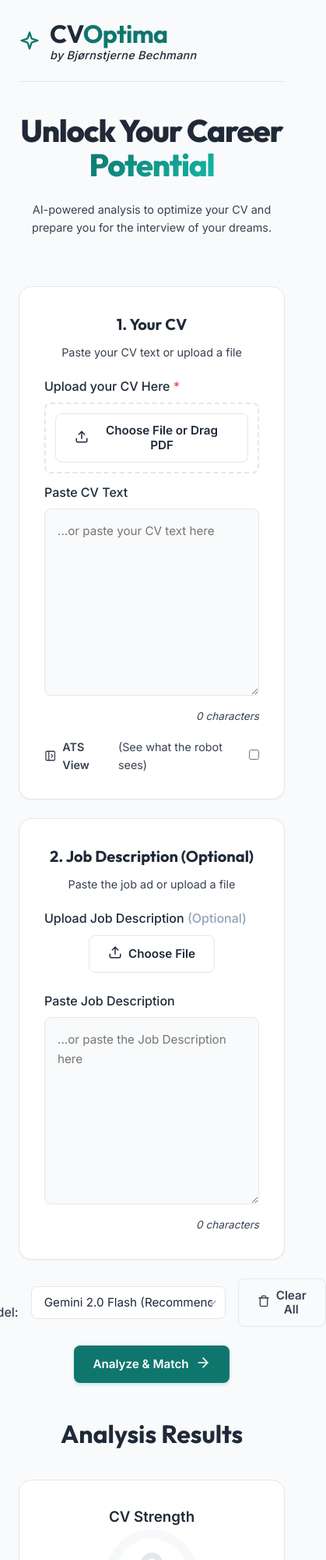
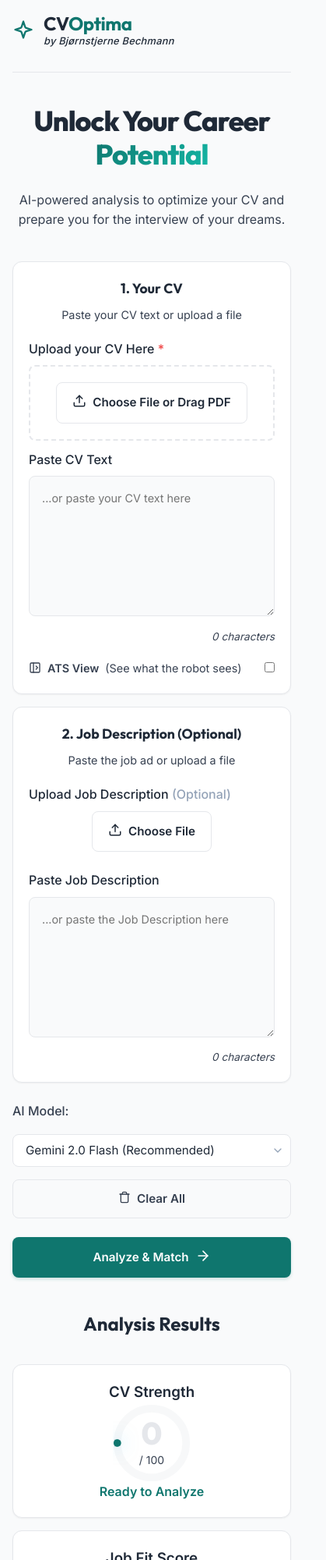
Before and after one commit to bjornstjerne/cvbuilder, a website: page index.html in a window 390 px wide. Shown: the top 2000 px of the page at 78% size, 419 px wide, since content can reach past the window. Drawn offline with Linux system fonts and the light colour scheme; no server answers.

Commit message:
feat: add SEO, analytics, and mobile optimization
- Added comprehensive SEO meta tags
- Integrated Vercel Analytics
- Added Open Graph and Twitter cards for social sharing
- Enhanced mobile responsiveness with touch-friendly UI
- Improved typography scaling for smaller screens

```diff
--- a/index.html
+++ b/index.html
@@ -4,13 +4,40 @@
 <head>
     <meta charset="UTF-8">
     <meta name="viewport" content="width=device-width, initial-scale=1.0">
-    <title>CV Analyser & Optimiser | Elevate Your Career</title>
+
+    <!-- SEO Meta Tags -->
+    <title>CV Optima - AI-Powered CV Analysis & Optimization | by Bjørnstjerne Bechmann</title>
+    <meta name="description"
+        content="Free AI-powered CV analyzer that scores your resume, matches you with jobs, and generates interview questions. Get instant feedback to land your dream job.">
+    <meta name="keywords"
+        content="CV analyzer, resume optimizer, ATS checker, job matching, interview prep, cover letter generator, AI career tools">
+    <meta name="author" content="Bjørnstjerne Bechmann">
+
+    <!-- Open Graph / Facebook -->
+    <meta property="og:type" content="website">
+    <meta property="og:url" content="https://cvoptima.vercel.app/">
+    <meta property="og:title" content="CV Optima - AI-Powered CV Analysis">
+    <meta property="og:description"
+        content="Free AI tool to analyze your CV, match with jobs, and prepare for interviews. Get instant feedback to boost your career.">
+    <meta property="og:image" content="https://cvoptima.vercel.app/og-image.png">
+
+    <!-- Twitter -->
+    <meta property="twitter:card" content="summary_large_image">
+    <meta property="twitter:url" content="https://cvoptima.vercel.app/">
+    <meta property="twitter:title" content="CV Optima - AI-Powered CV Analysis">
+    <meta property="twitter:description"
+        content="Free AI tool to analyze your CV, match with jobs, and prepare for interviews.">
+    <meta property="twitter:image" content="https://cvoptima.vercel.app/og-image.png">
+
     <link rel="preconnect" href="https://fonts.googleapis.com">
     <link rel="preconnect" href="https://fonts.gstatic.com" crossorigin>
     <link
         href="https://fonts.googleapis.com/css2?family=Inter:wght@400;500;600&family=Outfit:wght@500;700;800&display=swap"
         rel="stylesheet">
     <link rel="stylesheet" href="style.css">
+
+    <!-- Vercel Analytics -->
+    <script defer src="https://cdn.vercel-insights.com/v1/script.js"></script>
 </head>
 
 <body>
--- a/style.css
+++ b/style.css
@@ -747,12 +747,160 @@ footer {
 }
 
 @media (max-width: 768px) {
+    .app-container {
+        padding: 0 var(--spacing-sm);
+    }
+
+    .main-header {
+        flex-direction: column;
+        align-items: flex-start;
+        gap: 16px;
+        padding: 16px 0;
+    }
+
+    .logo {
+        width: 100%;
+    }
+
+    .logo-text {
+        font-size: 1.5rem;
+    }
+
+    .logo-author {
+        font-size: 0.8rem;
+    }
+
+    .hero-section {
+        margin-bottom: 40px;
+    }
+
     .hero-section h1 {
-        font-size: 2.5rem;
+        font-size: 2.25rem;
+        line-height: 1.2;
+    }
+
+    .subtitle {
+        font-size: 1rem;
+    }
+
+    .input-grid {
+        grid-template-columns: 1fr;
+        gap: 16px;
+    }
+
+    .card {
+        padding: 20px;
+        border-radius: 12px;
+    }
+
+    .card-header h2 {
+        font-size: 1.1rem;
+    }
+
+    .input-area textarea {
+        min-height: 180px;
+        font-size: 0.9rem;
+    }
+
+    .settings-container {
+        flex-direction: column;
+        align-items: stretch !important;
+        gap: 12px;
+    }
+
+    .settings-container .btn {
+        width: 100%;
+        justify-content: center;
+    }
+
+    .model-select {
+        width: 100%;
+    }
+
+    .btn {
+        padding: 14px 20px;
+        font-size: 0.95rem;
+        min-height: 48px;
+        /* Touch-friendly */
+    }
+
+    .btn-prominent {
+        padding: 16px 24px;
+        font-size: 1rem;
+    }
+
+    .action-container {
+        flex-direction: column;
+    }
+
+    .action-container .btn {
+        width: 100%;
     }
 
     .results-grid {
         grid-template-columns: 1fr;
+        gap: 16px;
+    }
+
+    .score-circle-container {
+        width: 100px;
+        height: 100px;
+    }
+
+    #score-value,
+    #jd-score-value {
+        font-size: 2.5rem;
+    }
+
+    .section-header h2 {
+        font-size: 1.5rem;
+    }
+
+    .questions-grid {
+        grid-template-columns: 1fr;
+        gap: 16px;
+    }
+
+    .modal-content {
+        width: 95%;
+        max-height: 90vh;
+        border-radius: 16px;
+    }
+
+    .modal-header h2 {
+        font-size: 1.25rem;
+    }
+
+    .modal-footer {
+        flex-direction: column;
+        gap: 12px;
+    }
+
+    .modal-footer .btn {
+        width: 100%;
+    }
+
+    .next-steps-card {
+        padding: 24px 20px;
+    }
+
+    .next-steps-card h3 {
+        font-size: 1.25rem;
+    }
+
+    /* Improve touch targets */
+    .icon-btn {
+        min-width: 44px;
+        min-height: 44px;
+    }
+
+    /* Better file upload on mobile */
+    .drop-zone {
+        padding: 20px;
+    }
+
+    .upload-drop-zone {
+        padding: 24px 16px;
     }
 }
 
```
